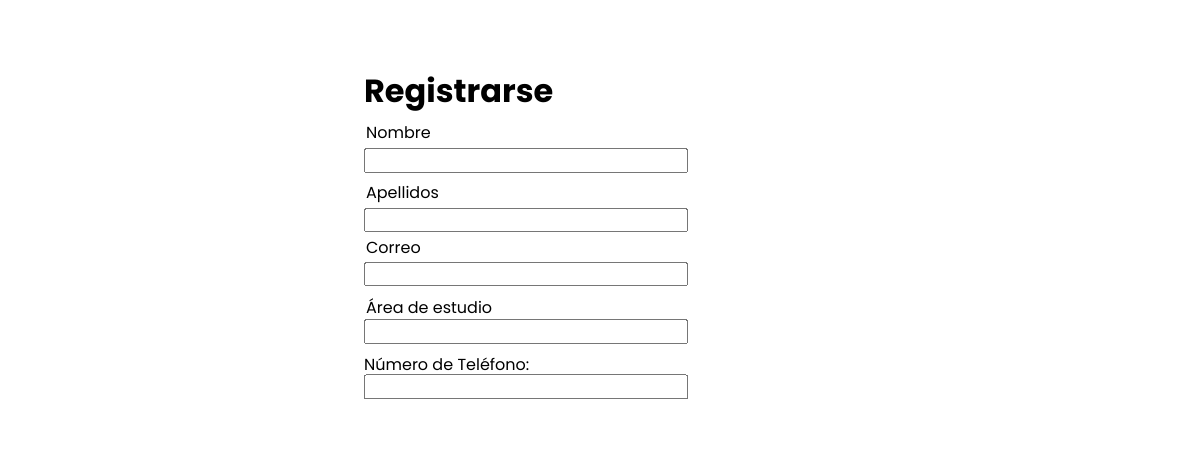
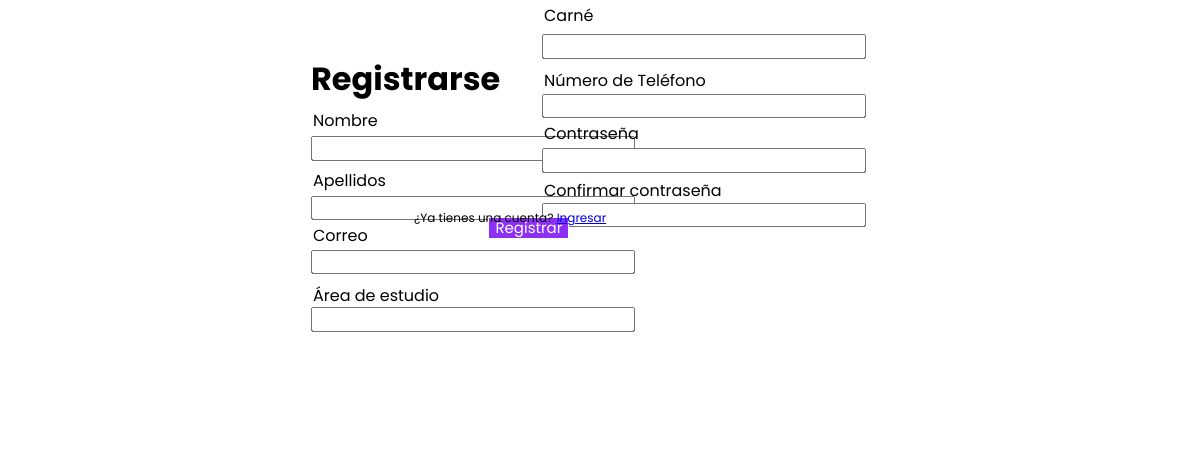
Before and after one commit to Alexbg08/ConecTec, a plain HTML site: page Web/public/registrarEstudiante.html in a window 1280 px wide. Shown: the top 461 px of the page, 76-1280 px from the left. Drawn offline with Linux system fonts and the light colour scheme.

Commit message:
Finalización de la página registro estudiante

```diff
--- a/Web/public/css/estilos.css
+++ b/Web/public/css/estilos.css
@@ -148,26 +148,18 @@ form .username{
  Aquí inician los estilos de registrar estudiante.
  */
 
-.registro{
+.registro1{
     position:  relative;
     top: 20%;
-    left: 50%;
+    left: 40%;
     transform: translate(-50%, -50%);
-    width: 400px;
+    width: 250px;
+    height: 350px
 
 }
-.registro h1{
+.registro1 h1{
     text-align: left;
     padding: 0 0 10px 0;
-}
-
-.registro form{
-    padding: 0 10px;
-    box-sizing: border-box;
-}
-form .nombreE{
-    position: relative;
-    margin: 30px 0;
 }
 
 .nombreE input[type="text"] {
@@ -175,7 +167,7 @@ form .nombreE{
     left: 2px;
     transform: translateY(-50%);
     font-size: 16px;
-    pointer-events: none;
+
 }
 
 .nombreE label {
@@ -191,7 +183,6 @@ form .nombreE{
     left: 2px;
     transform: translateY(-50%);
     font-size: 16px;
-    pointer-events: none;
 }
 .apellidoE label {
     position: absolute;
@@ -207,7 +198,6 @@ form .nombreE{
     left: 2px;
     transform: translateY(-50%);
     font-size: 16px;
-    pointer-events: none;
 }
 .emailE label {
     position: absolute;
@@ -222,7 +212,6 @@ form .nombreE{
     left: 2px;
     transform: translateY(-50%);
     font-size: 16px;
-    pointer-events: none;
 }
 .carreraE label {
     position: absolute;
@@ -232,3 +221,96 @@ form .nombreE{
     font-size: 16px;
     pointer-events: none;
 }
+.registro2{
+    position:  relative;
+    top: -35%;
+    left: 60%;
+    transform: translate(-50%, -50%);
+    width: 300px;
+    height: 350px
+
+}
+.carneE label {
+    position: absolute;
+    top: 45px;
+    left: 2px;
+    transform: translateY(-50%);
+    font-size: 16px;
+}
+.carneE input[type="text"] {
+    margin-top: 75px;
+    left: 2px;
+    transform: translateY(-50%);
+    font-size: 16px;
+}
+.numPhoneE input[type="text"] {
+    margin-top: 35px;
+    left: 2px;
+    transform: translateY(-50%);
+    font-size: 16px;
+}
+.numPhoneE label {
+    position: absolute;
+    top: 110px;
+    left: 2px;
+    transform: translateY(-50%);
+    font-size: 16px;
+    pointer-events: none;
+}
+.contrasenaE input[type="password"] {
+    margin-top: 30px;
+    left: 2px;
+    transform: translateY(-50%);
+    font-size: 16px;
+}
+.contrasenaE label {
+    position: absolute;
+    top: 163px;
+    left: 2px;
+    transform: translateY(-50%);
+    font-size: 16px;
+    pointer-events: none;
+}
+
+.confirmarContrasenaE input[type="password"] {
+    margin-top: 30px;
+    left: 2px;
+    transform: translateY(-50%);
+    font-size: 16px;
+}
+.confirmarContrasenaE label {
+    position: absolute;
+    top: 220px;
+    left: 2px;
+    transform: translateY(-50%);
+    font-size: 16px;
+    pointer-events: none;
+}
+.botonIngresarE {
+    position: relative;
+    top: -63%;
+    left: 48%;
+    transform: translateX(-50%) translateY(-50%);
+    width: 100px;
+    height: 150px;
+}
+.botonE input[type="submit"] {
+    border: 1px solid;
+    background-color: #8C30F5;
+    font-size: 15px;
+    color: white;
+    cursor: pointer;
+    outline: none;
+    margin-top: 20px;
+    text-align: center;
+
+}
+.ingresarE {
+    position: relative;
+    top: -80%;
+    left: 50%;
+    transform: translateX(-50%) translateY(-50%);
+    font-size: 12px;
+    width: 300px;
+    height: 150px;
+}
--- a/Web/public/registrarEstudiante.html
+++ b/Web/public/registrarEstudiante.html
@@ -9,9 +9,9 @@
 </head>
 <body>
     <img src="images/ConectLogo.png">
-    <div class="registro">
+    <div class="registro1">
         <h1>Registrarse</h1>
-        <form method="post"></form>
+        <form method="post">
         <div class= "nombreE">
             <input type="text" required>
             <label >Nombre</label>
@@ -28,17 +28,41 @@
             <input type="text" required>
             <label >Área de estudio</label>
         </div>
-        <div class="numPhoneE">
-            <label for="telefono">Número de Teléfono:</label>
-            <input type="tel" id="telefono" name="telefono"  required>
-        </div>
 
 
 
     </form>
     </div>
     <div class="registro2">
+        <form method="post">
+        <div class="carneE">
+            <label for="carne">Carné</label>
+            <input type="text"  required>
+        </div>
+        <div class="numPhoneE">
+            <label for="telefono">Número de Teléfono</label>
+            <input type="text" required>
+        </div>
+        <div class="contrasenaE">
+            <input type="password" required>
+            <label>Contraseña</label>
 
+        </div>
+        <div class="confirmarContrasenaE">
+            <input type="password" required>
+            <label>Confirmar contraseña</label>
+
+        </div>
+        </form>
+    </div>
+    <div class="botonIngresarE">
+        <div class="botonE">
+            <input type="submit" value="Registrar">
+        </div>
+    </div>
+    <div class="ingresarE">
+        ¿Ya tienes una cuenta?
+        <a href="index.html">Ingresar</a>
     </div>
     <div class="footer-background">
 
```
